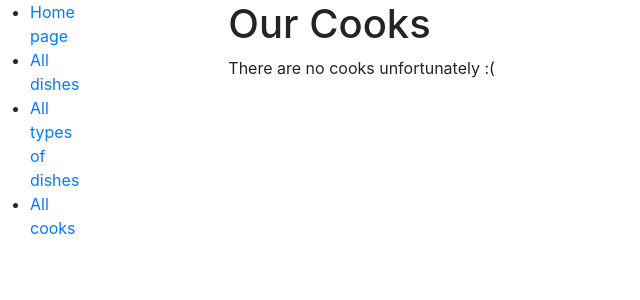
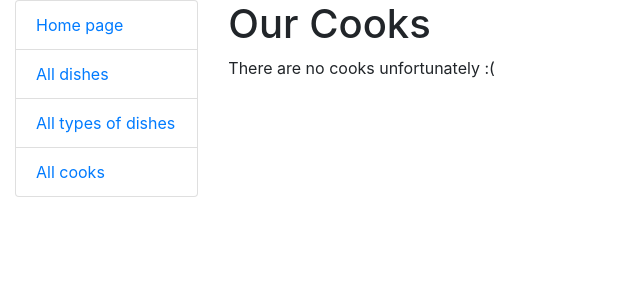
Before and after one commit to AndriiFn/restaurant-kitchen-service, a Django app: page /cooks/ in a window 1280 px wide. Shown: the top 300 px of the page, without its empty margins (0-640 px from the left). Run offline with Django 5.2, Linux system fonts and the light colour scheme; data that the repository does not hold is empty.

Commit message:
improve sidebar

```diff
--- a/templates/includes/sidebar.html
+++ b/templates/includes/sidebar.html
@@ -1,18 +1,14 @@
-{% extends "base.html" %}
-
-{% block sidebar %}
 <ul class="sidebar-nav list-group">
-    <li>
+  <li class="list-group-item">
     <a href="{% url 'kitchen_services:index' %}">Home page</a>
   </li>
-    <li>
+  <li class="list-group-item">
     <a href="{% url 'kitchen_services:dish-list' %}">All dishes</a>
   </li>
-    <li>
+  <li class="list-group-item">
     <a href="{% url 'kitchen_services:dish-type-list' %}">All types of dishes</a>
   </li>
-    <li>
+  <li class="list-group-item">
     <a href="{% url 'kitchen_services:cook-list' %}">All cooks</a>
   </li>
 </ul>
-{% endblock %}
```
Lines whose indentation alone changed are shown as unchanged.
